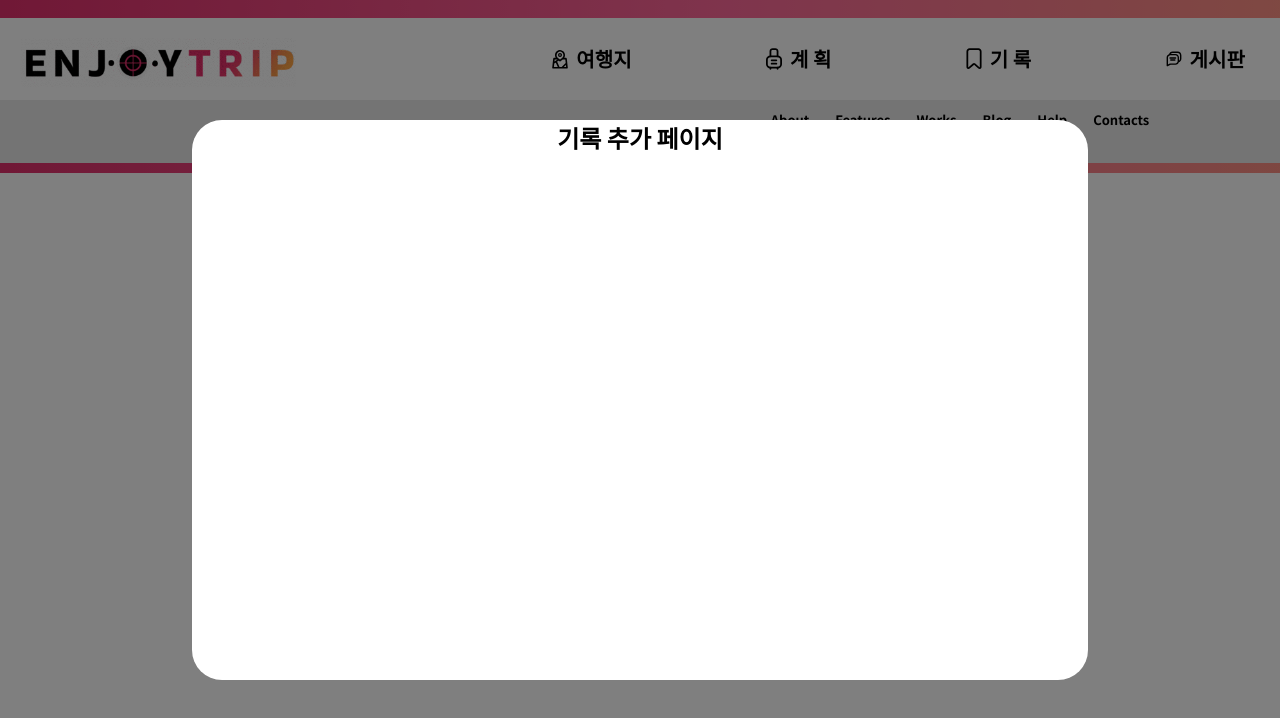
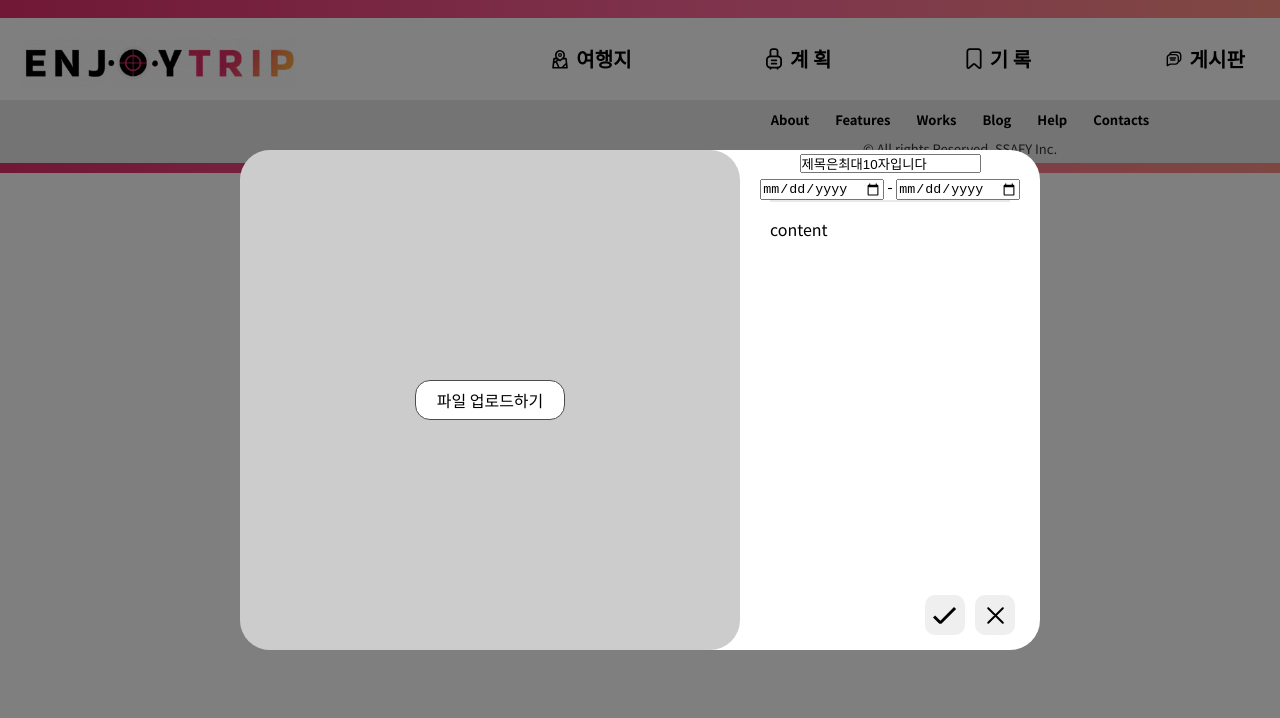
Before and after one commit to SSAFY9-CLASS6-Team7/Enjoy_Trip_Team7, a Vue app in the folder frontend/: page /history/create in a window 1280 px wide. Shown: the top 718 px of the page. Built offline with nearby package versions, Linux system fonts and the light colour scheme.

Commit message:
Feat : 기록 생성 폼

```diff
--- a/frontend/src/components/history/HistoryCreate.vue
+++ b/frontend/src/components/history/HistoryCreate.vue
@@ -1,19 +1,106 @@
 <template>
   <div class="modal">
-    <div class="overlay" @click="modalOpen = false"></div>
+    <div class="overlay" @click="emitCreateModalOff"></div>
     <div class="modal-card">
-      <h2>기록 추가 페이지</h2>
+      <div class="img-area">
+        <label for="file">
+          <div class="btn-upload">파일 업로드하기</div>
+          <input
+            type="file"
+            class="file"
+            id="file"
+            accept="image/*"
+            @change="fileChange"
+            ref="files"
+            multiple
+          />
+        </label>
+        <p v-for="file in files" :key="file.name">{{ file.name }}</p>
+        <!-- <img src="@/assets/sample/sample_history.jpg" /> -->
+        <!-- <img src="@/assets/sample/flower_sample.jpg" /> -->
+      </div>
+      <div class="detail-area">
+        <input type="text" class="title-input" v-model.lazy="title">
+        <!-- <h2 class="title">title</h2> -->
+        <!-- <div class="date">startDay - endDay</div> -->
+        <input type="date" class="date-input"/>
+        -
+        <input type="date"/>
+        <div class="line"></div>
+        <div class="content">content</div>
+        <div class="btn-area">
+          <button class="createBtn" @clisk="checkValue">
+            <img class="create-btn-vector" src="@/assets/common/check_icon_black.svg" />
+          </button>
+          <button class="cancelBtn" @click="emitCreateModalOff">
+            <img class="cancel-btn-vector" src="@/assets/common/x_icon.svg" />
+          </button>
+        </div>
+      </div>
     </div>
   </div>
 </template>
 
 <script>
+// import axios from 'axios';
+
 export default {
-  name: "HistoryCreate",
+  name: 'HistoryCreate',
   data() {
     return {
-      modalOpen: false,
+      title: '제목은최대10자입니다',
+      startDay: '',
+      endDay: '',
+      content: '',
+      files: [],
+      // history: Object,
     };
+  },
+  props: {},
+  methods: {
+    emitCreateModalOff() {
+      this.$emit('setCreateModal', false);
+    },
+    fileChange: function (e) {
+      console.log('파일 잘 들어옴');
+      const files = e.target.files;
+      let validation = true;
+      let message = '';
+
+      if (files.length > 5) {
+        validation = false;
+        message = `파일은 다섯 개만 등록 가능합니다.`;
+      }
+
+      for (let i = 0; i < files.length; i++) {
+        if (files[i].size > 1024 * 1024 * 25) {
+          message = `${message} 파일은 용량은 25MB 이하만 가능합니다.`;
+          validation = false;
+        }
+
+        if (files[i].type.indexOf('image') < 0) {
+          message = `${message} 이미지 파일만 업로드 가능합니다.`;
+          validation = false;
+        }
+      }
+
+      if (validation) {
+        this.files = e.target.files;
+      } else {
+        this.files = '';
+        alert(message);
+      }
+      console.dir(this.files);
+    },
+    // 인풋 적절한지 체크
+    checkValue() {
+      console.log('1.인풋 적절한지 체크!!');
+      this.createHistory();
+    },
+    //기록 등록
+    createHistory() {
+      console.log('2.인풋을 post로 보냄!!!');
+    },
   },
 };
 </script>
@@ -39,10 +126,92 @@ export default {
 
 .modal-card {
   position: relative;
-  min-width: 70%;
-  min-height: 70%;
   border-radius: 30px;
   background-color: white;
   z-index: 11;
+  display: flex;
+}
+
+.img-area {
+  width: 500px;
+  height: 500px;
+  border-radius: 30px;
+  background-color: rgba(0, 0, 0, 0.2);
+  display: flex;
+  flex-direction: column;
+  align-items: center;
+  justify-content: center;
+}
+
+.btn-upload {
+  width: 150px;
+  height: 40px;
+  background: #fff;
+  border: 1px solid rgb(77, 77, 77);
+  border-radius: 15px;
+  font-weight: 500;
+  cursor: pointer;
+  display: flex;
+  align-items: center;
+  justify-content: center;
+}
+
+.btn-upload:hover {
+  background: rgb(77, 77, 77);
+  color: #fff;
+}
+
+.img-area input {
+  display: none;
+}
+
+.detail-area {
+  width: 300px;
+}
+
+.title,
+.date,
+.content {
+  text-align: left;
+  margin: 0 3% 0 10%;
+}
+
+.title {
+  margin-top: 5%;
+}
+
+.date {
+  margin-bottom: 3%;
+}
+
+.line {
+  width: 80%;
+  height: 2px;
+  background-color: #ebe8e8;
+  border: 10px;
+  margin: 0% 10%;
+}
+
+.content {
+  margin-top: 5%;
+}
+
+.btn-area {
+  position: absolute;
+  top: 88%;
+  left: 85%;
+  display: flex;
+}
+
+.btn-area button {
+  width: 30px;
+  height: 30px;
+  margin: 5px;
+  padding: 20px;
+  display: flex;
+  align-items: center;
+  justify-content: center;
+  border-radius: 10px;
+  border: 0;
 }
 </style>
```
